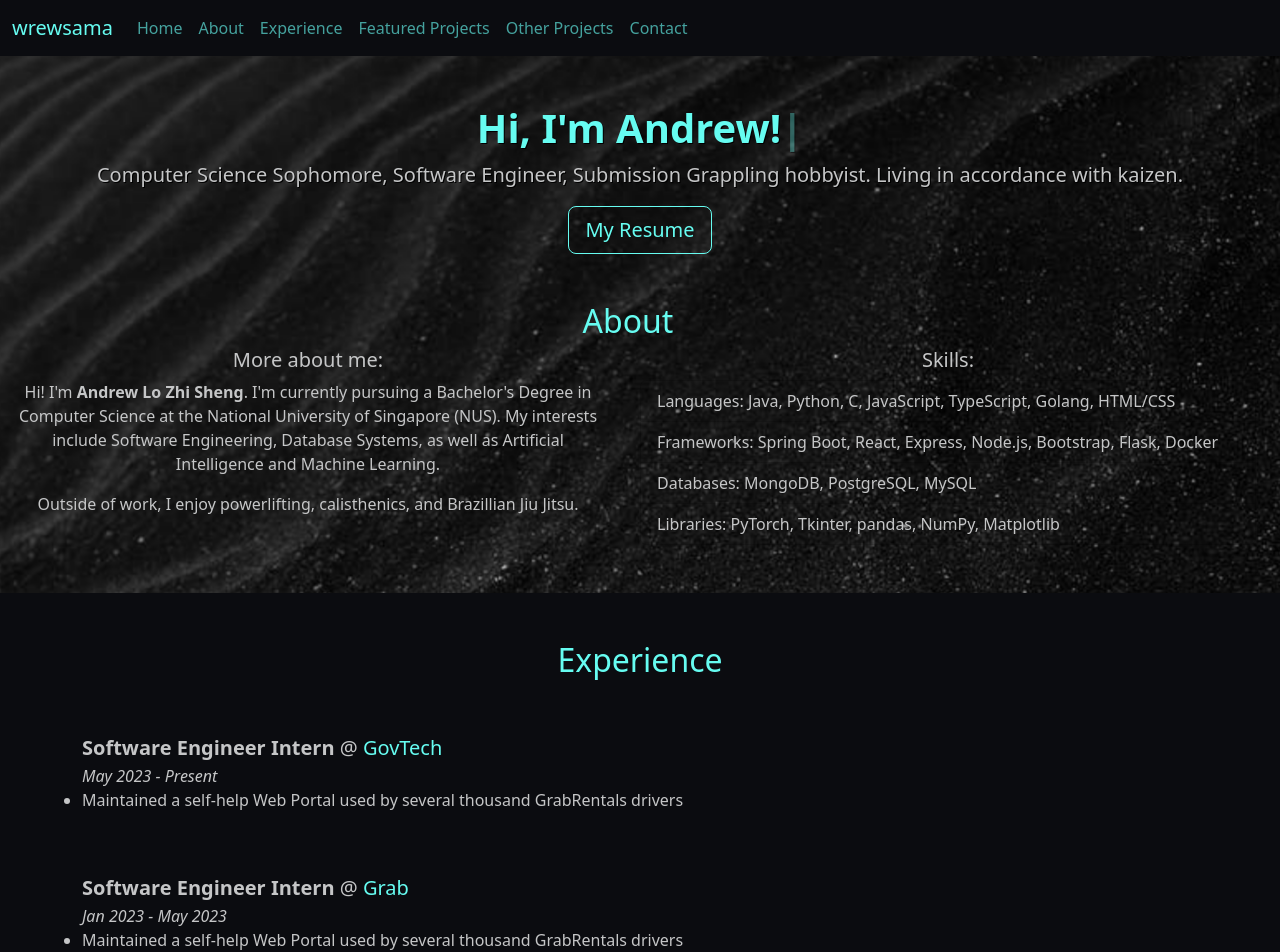
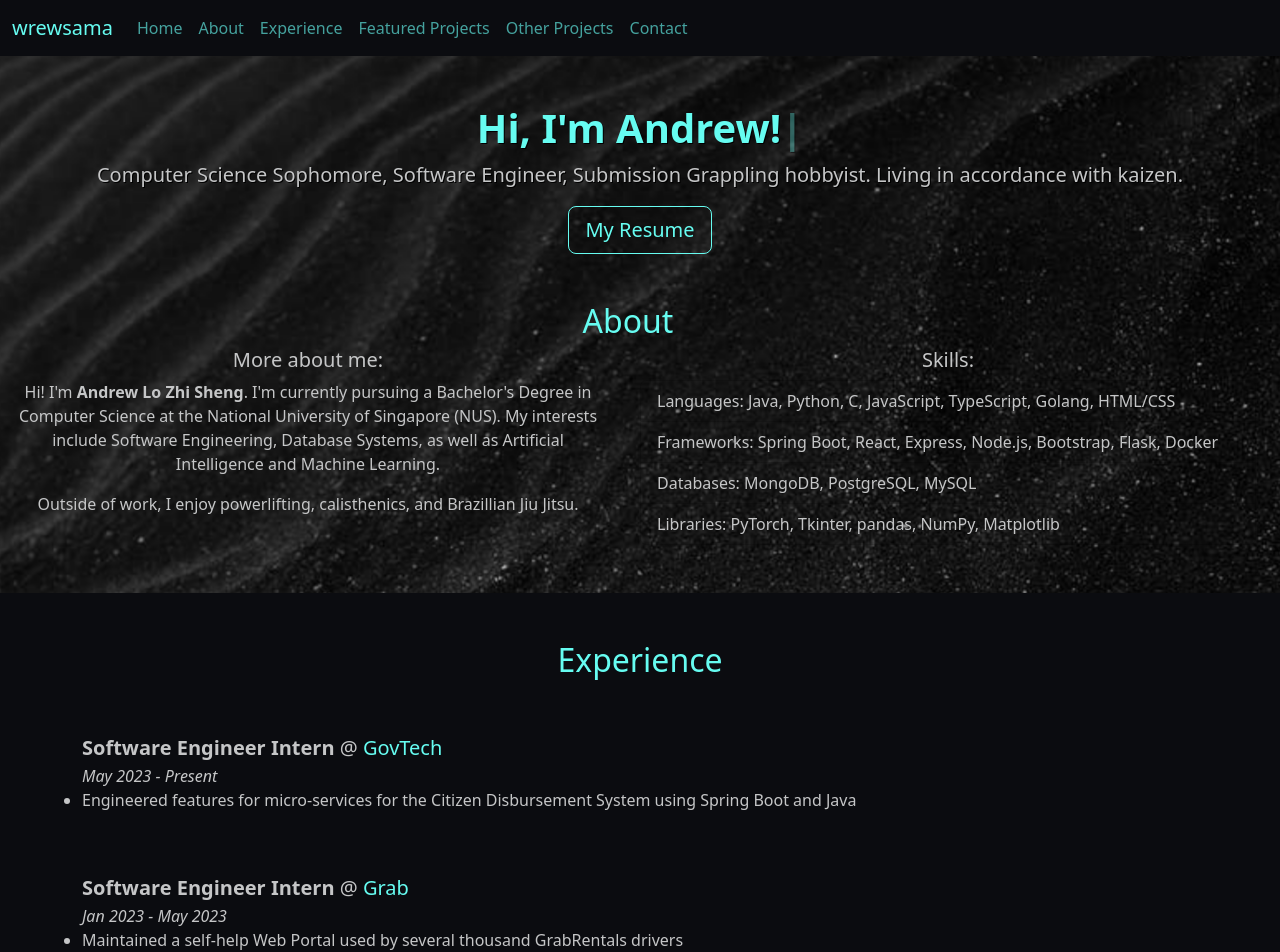
Before and after one commit to wrewsama/portfolio, a React (Create React App) app: page / in a window 1280 px wide. Shown: the top 952 px of the page. Built offline with nearby package versions, Linux system fonts and the light colour scheme.

Commit message:
edit govtech description

```diff
--- a/src/components/experience.js
+++ b/src/components/experience.js
@@ -12,7 +12,7 @@ export default function Experience() {
                 <ExperienceItem jobTitle="Software Engineer Intern"
                                 company="GovTech"
                                 date="May 2023 - Present"
-                                bulletPoints={["Maintained a self-help Web Portal used by several thousand GrabRentals drivers"]}/>
+                                bulletPoints={["Engineered features for micro-services for the Citizen Disbursement System using Spring Boot and Java"]}/>
 
                 <ExperienceItem jobTitle="Software Engineer Intern"
                                 company="Grab"
```
